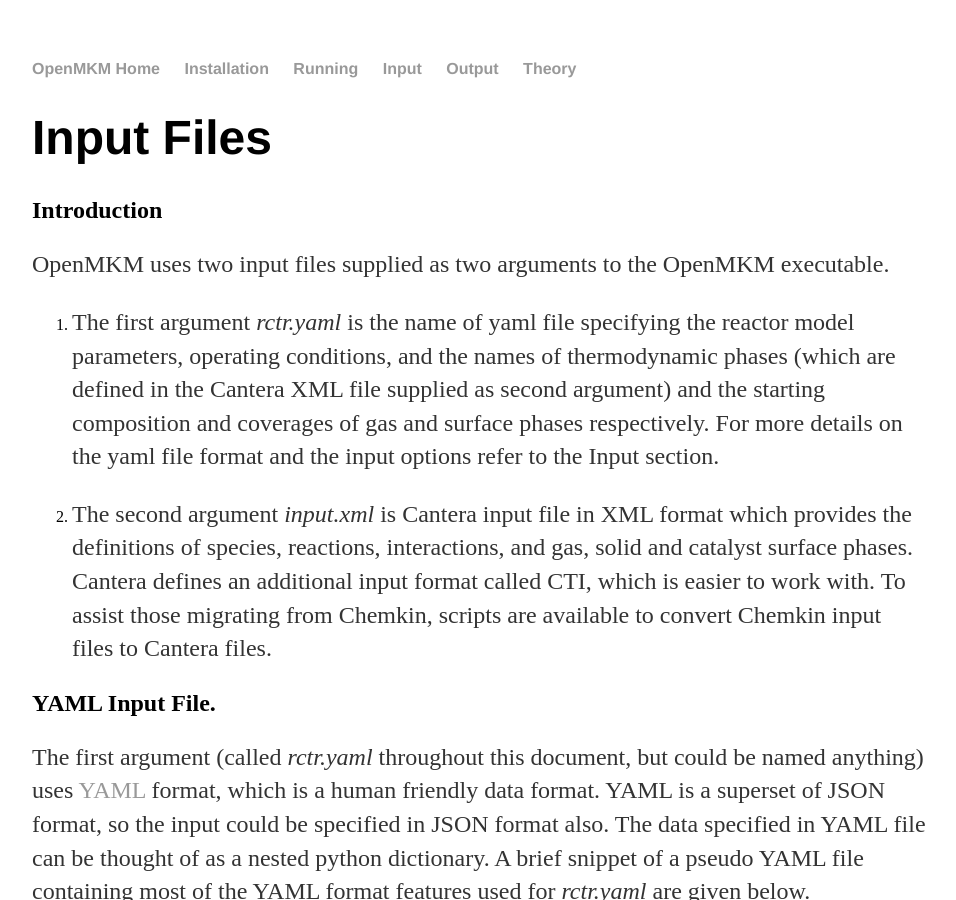
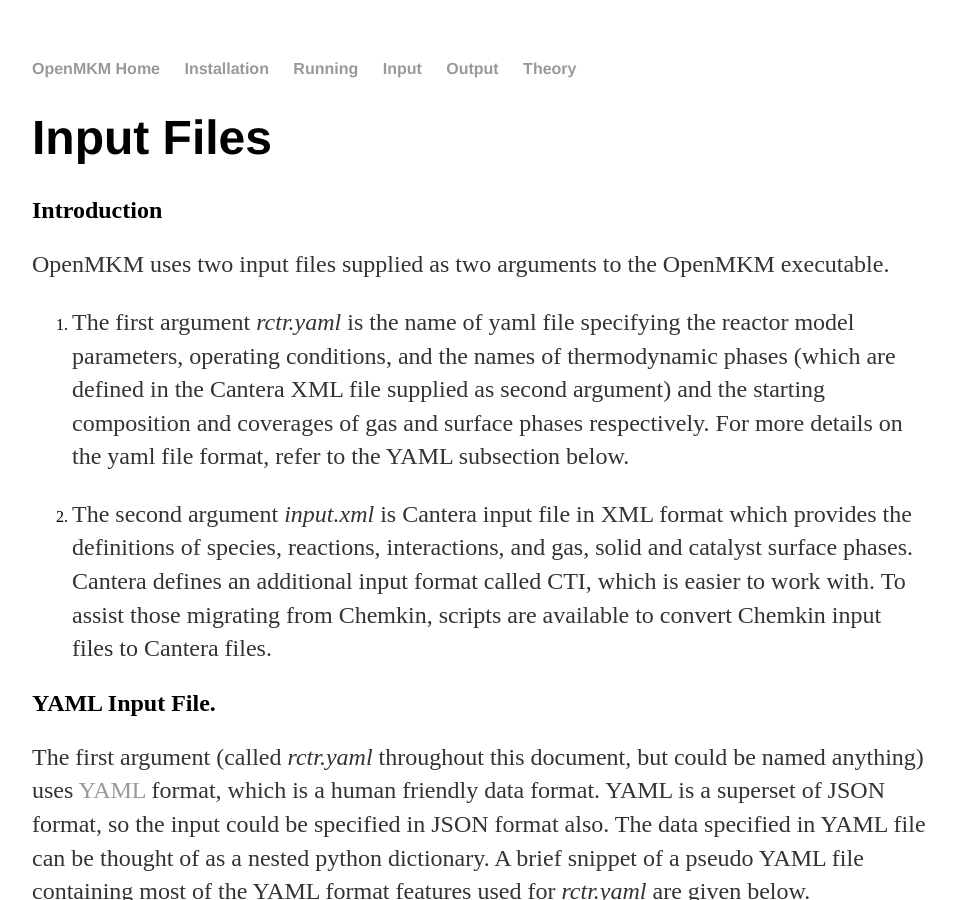
Before and after one commit to VlachosGroup/openmkm, a Jekyll site: the page built from docs/input.md, in a window 1280 px wide and 900 px high. Shown: the whole window, without its empty margins (160-1116 px from the left). Built offline with Jekyll 4.4.1, drawn with Linux system fonts in a browser that asks for light colours; our own code applies the rules of GitHub Pages for plain Markdown files.

Commit message:
bug fix in input.md

```diff
--- a/docs/input.md
+++ b/docs/input.md
@@ -10,7 +10,7 @@
 1. The first argument *rctr.yaml* is the name of yaml file specifying the reactor model parameters,
 operating conditions, and the names of thermodynamic phases (which are defined in the Cantera XML file
 supplied as second argument) and the starting composition and coverages of gas and surface phases
-respectively. For more details on the yaml file format and the input options refer to the Input section.
+respectively. For more details on the yaml file format, refer to the YAML subsection below.
 
 2. The second argument *input.xml* is Cantera input file in XML format which provides the
 definitions of species, reactions, interactions, and gas, solid and  catalyst surface phases.
```
